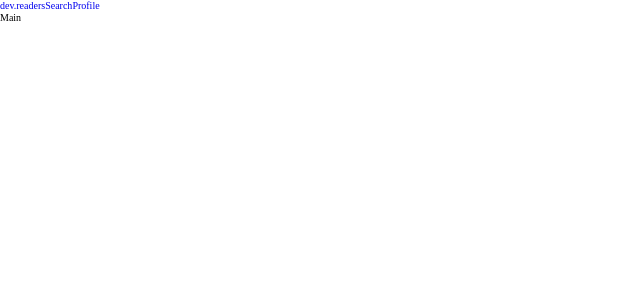
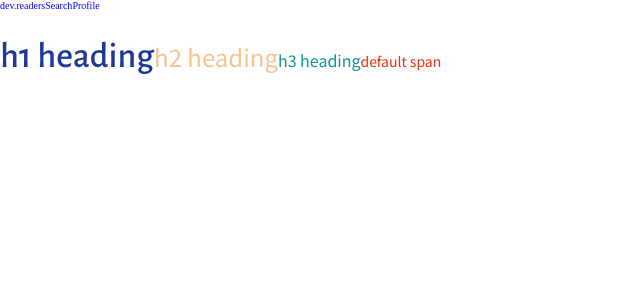
Before and after one commit to reesekimm/dev.readers, a Next.js app in the folder client/: page / in a window 1280 px wide. Shown: the top 300 px of the page, without its empty margins (0-640 px from the left). Built offline with nearby package versions, Linux system fonts and the light colour scheme.

Commit message:
[#8] feat: Text 컴포넌트 추가 및 테스트

```diff
--- a/client/package.json
+++ b/client/package.json
@@ -22,6 +22,7 @@
     "@types/react": "^16.9.46",
     "@typescript-eslint/eslint-plugin": "^3.10.0",
     "@typescript-eslint/parser": "^3.10.0",
+    "babel-plugin-styled-components": "^1.11.1",
     "eslint": "^7.7.0",
     "eslint-config-airbnb-typescript": "^9.0.0",
     "eslint-config-prettier": "^6.11.0",
--- /dev/null
+++ b/client/src/components/atoms/Text/index.tsx
@@ -0,0 +1,52 @@
+import React from 'react';
+import * as S from './style';
+
+export interface Props {
+  tag?: 'h1' | 'h2' | 'h3' | string;
+  color?: string;
+  fontFamily?: string;
+  fontSize?: string;
+  fontWeight?: string;
+}
+
+export interface TextProps extends Props {
+  children: string;
+}
+
+function Text({
+  children,
+  tag,
+  color,
+  fontFamily,
+  fontSize,
+  fontWeight,
+}: TextProps): React.ReactElement {
+  switch (tag) {
+    case 'h1':
+      return (
+        <S.H1 color={color} fontFamily={fontFamily} fontSize={fontSize} fontWeight={fontWeight}>
+          {children}
+        </S.H1>
+      );
+    case 'h2':
+      return (
+        <S.H2 color={color} fontFamily={fontFamily} fontSize={fontSize} fontWeight={fontWeight}>
+          {children}
+        </S.H2>
+      );
+    case 'h3':
+      return (
+        <S.H3 color={color} fontFamily={fontFamily} fontSize={fontSize} fontWeight={fontWeight}>
+          {children}
+        </S.H3>
+      );
+    default:
+      return (
+        <S.Span color={color} fontFamily={fontFamily} fontSize={fontSize} fontWeight={fontWeight}>
+          {children}
+        </S.Span>
+      );
+  }
+}
+
+export default Text;
--- /dev/null
+++ b/client/src/components/atoms/Text/style.ts
@@ -0,0 +1,43 @@
+import styled, { css } from 'styled-components';
+import { Props } from './index';
+
+export const TextStyle = css<Props>`
+  display: inline-block;
+  color: ${(props) =>
+    props.theme.palette[props.color as keyof typeof props.theme.palette] ||
+    props.theme.palette.black};
+  font-family: ${(props) =>
+    props.theme.fontFamily[props.fontFamily as keyof typeof props.theme.fontFamily] ||
+    props.theme.fontFamily.default}
+  font-weight: ${(props) =>
+    props.theme.fontWeights[props.fontWeight as keyof typeof props.theme.fontWeights] ||
+    props.theme.fontWeights.regular};
+`;
+
+export const H1 = styled.h1`
+  ${TextStyle}
+  font-size: ${(props) =>
+    props.theme.fontSizes[props.fontSize as keyof typeof props.theme.fontSizes] ||
+    props.theme.fontSizes.xl};
+`;
+
+export const H2 = styled.h2`
+  ${TextStyle}
+  font-size: ${(props) =>
+    props.theme.fontSizes[props.fontSize as keyof typeof props.theme.fontSizes] ||
+    props.theme.fontSizes.lg};
+`;
+
+export const H3 = styled.h3`
+  ${TextStyle}
+  font-size: ${(props) =>
+    props.theme.fontSizes[props.fontSize as keyof typeof props.theme.fontSizes] ||
+    props.theme.fontSizes.md};
+`;
+
+export const Span = styled.span`
+  ${TextStyle}
+  font-size: ${(props) =>
+    props.theme.fontSizes[props.fontSize as keyof typeof props.theme.fontSizes] ||
+    props.theme.fontSizes.sm};
+`;
--- a/client/src/components/index.ts
+++ b/client/src/components/index.ts
@@ -1,4 +1,5 @@
 export { default as Button } from './atoms/Button';
+export { default as Text } from './atoms/Text';
 
 export { default as Header } from './molecules/Header';
 
--- a/client/src/pages/index.tsx
+++ b/client/src/pages/index.tsx
@@ -1,15 +1,26 @@
 import React from 'react';
 import Head from 'next/head';
 
-import { BaseTemplate } from '../components';
+import { BaseTemplate, Text } from '@components';
 
 function Main(): React.ReactElement {
   return (
     <>
       <Head>
-        <title>dev.readers | Main</title>
+        <title>dev.readers</title>
       </Head>
-      <BaseTemplate>Main</BaseTemplate>
+      <BaseTemplate>
+        <Text tag="h1" color="primary" fontFamily="logo">
+          h1 heading
+        </Text>
+        <Text tag="h2" color="secondary">
+          h2 heading
+        </Text>
+        <Text tag="h3" color="success">
+          h3 heading
+        </Text>
+        <Text color="danger">default span</Text>
+      </BaseTemplate>
     </>
   );
 }
--- a/client/src/styles/themes/light.ts
+++ b/client/src/styles/themes/light.ts
@@ -25,9 +25,9 @@ const lightTheme: DefaultTheme = {
     default: `'Noto Sans KR', sans-serif;`,
   },
   fontSizes: {
-    xxl: '4rem',
-    xl: '2.8rem',
-    lg: '2rem',
+    xxl: '4.2rem',
+    xl: '3.6rem',
+    lg: '2.4rem',
     md: '1.6rem',
     sm: '1.4rem',
     xsm: '1.2rem',
```
Also changed, not shown: client/.babelrc (added), client/.eslintrc.json, 1 other file (tests, documents, lock files or other folders).
